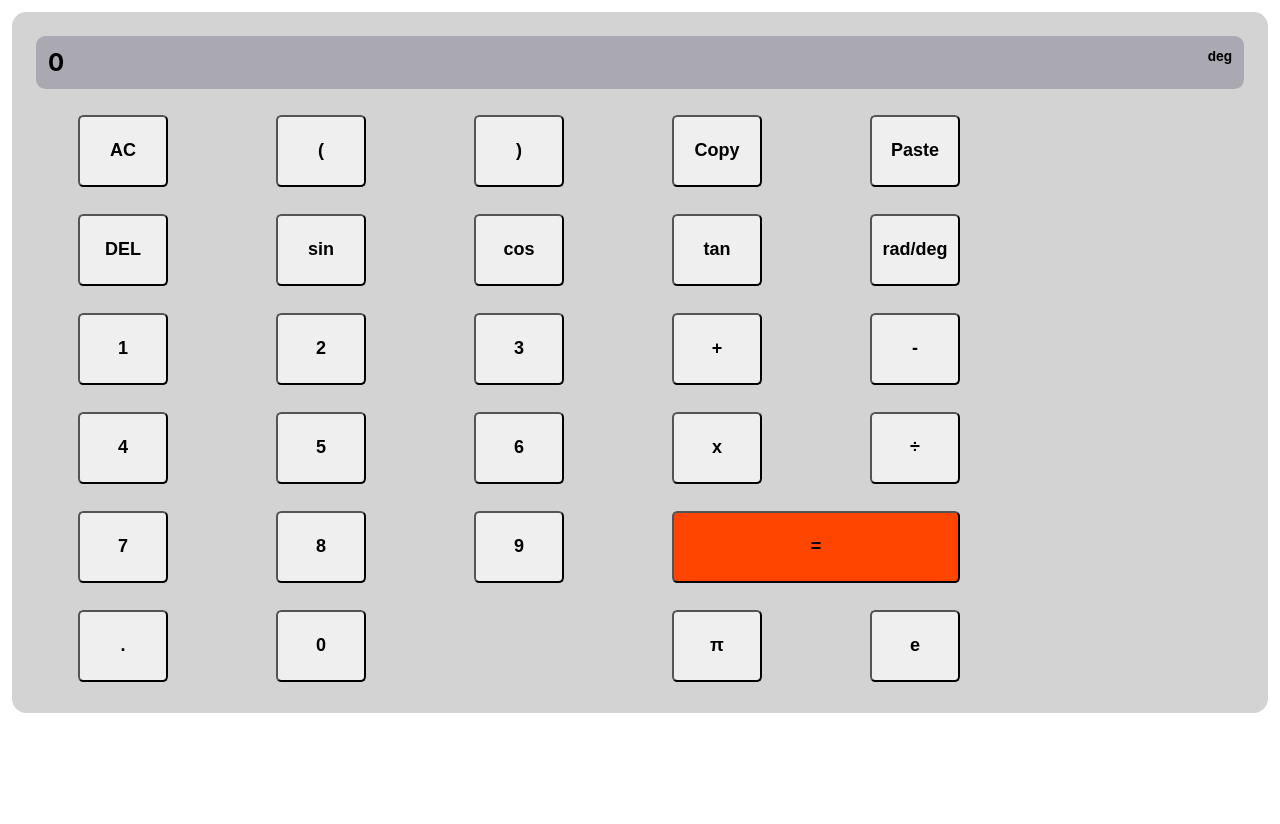
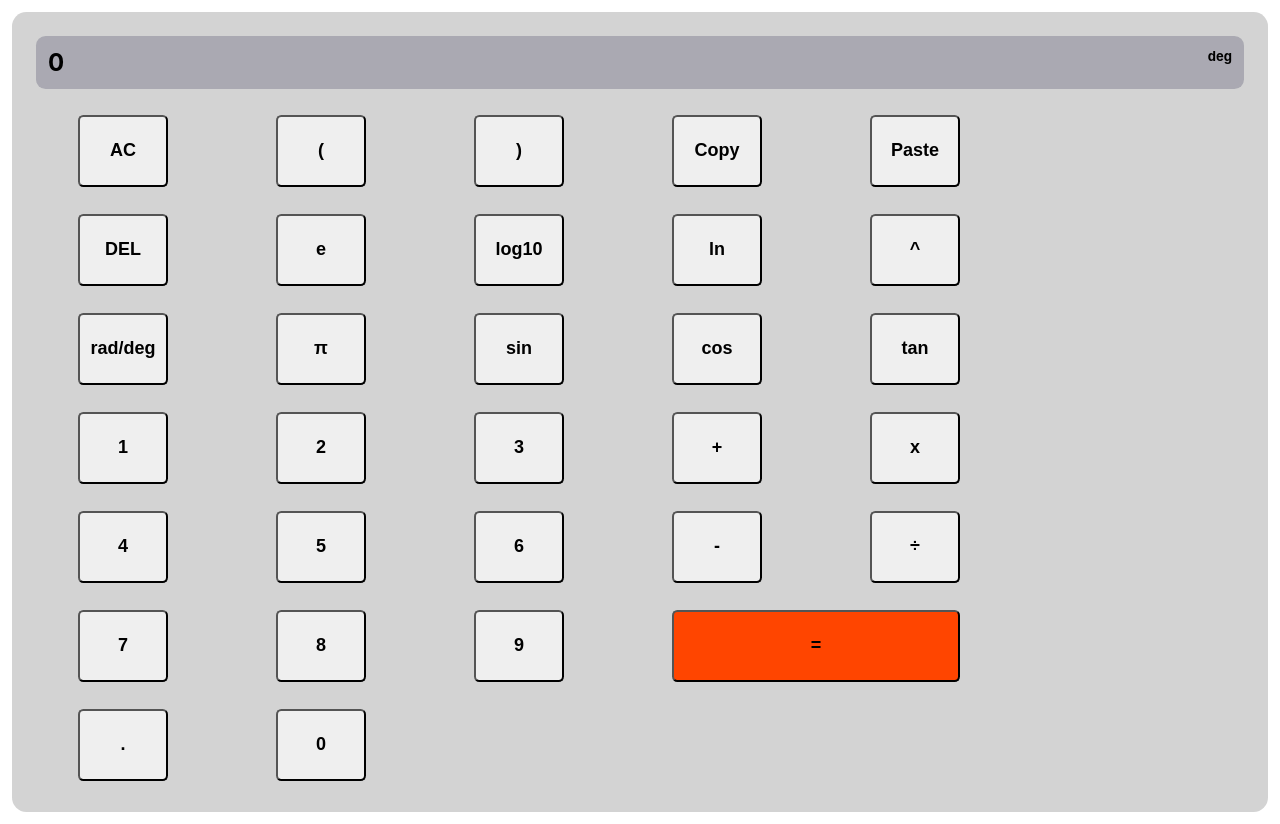
Before and after one commit to Eric-Th-Ma/coding-challenge-calculator, a React (Create React App) app: page / in a window 1280 px wide. Before the commit the page ends 800 px from the top, so only its background shows below. Built offline with nearby package versions, Linux system fonts and the light colour scheme.

Commit message:
Added exponents and logarithms

```diff
--- a/src/Calculator.js
+++ b/src/Calculator.js
@@ -8,14 +8,15 @@ const rowLength = 5
 
 // List of all buttons on calculator
 const allButtons = ['AC','(',')','Copy','Paste',
-                    'DEL','sin','cos','tan','rad/deg',
-                    '1','2','3','+','-',
-                    '4','5','6','x','÷',
+                    'DEL','e','log10','ln','^',
+                    'rad/deg','π','sin','cos','tan',
+                    '1','2','3','+','x',
+                    '4','5','6','-','÷',
                     '7','8','9','=','=2',
-                    '.','0','','π','e']
+                    '.','0','','','']
 
 // List of buttons that only require a call to addToState
-const addToStateButtons = ['sin','cos','tan','(',')','1','2','3','+','-','4','5','6','x','÷','7','8','9','.','0','π','e']
+const addToStateButtons = ['e','log10','ln','^','sin','cos','tan','(',')','1','2','3','+','-','4','5','6','x','÷','7','8','9','.','0','π']
 
 export default class Calculator extends Component {
     constructor(props) {
--- a/src/stateItem.js
+++ b/src/stateItem.js
@@ -17,10 +17,13 @@ const buttons = {
     '-' : buttonTypes.BINOP.REG,
     'x' : buttonTypes.BINOP.REG,
     '÷' : buttonTypes.BINOP.REG,
+    '^' : buttonTypes.BINOP.REG,
     '.' : buttonTypes.BINOP.DEC,
     'sin' : buttonTypes.UNIOP,
     'cos' : buttonTypes.UNIOP,
     'tan' : buttonTypes.UNIOP,
+    'log10' : buttonTypes.UNIOP,
+    'ln' : buttonTypes.UNIOP,
     'π': buttonTypes.CONST,
     'e': buttonTypes.CONST
 }
@@ -34,26 +37,7 @@ class StateItem {
         } else {
             this.buttonType = buttonTypes.NUMBER
         }
-        this.val = (this.buttonType===buttonTypes.NUMBER) ? parseInt(char) : char
-    }
-
-    splitOnDecimal() {
-        // once evaluated any decimal value will need to converted back into its whole part,
-        // the decimal operation, and its decimal part. This prevents adding a decimal point
-        // to an already fractional number
-
-        let newItem = new StateItem('0')
-        if (this.buttonType === buttonTypes.NUMBER) {
-            // convert to string and split on the decimal point
-            let valueList = this.val.toString().split('.')
-
-            // if split did anything record this by returning the decimal part and truncating this item
-            if (valueList.length>1) {
-                this.val = parseInt(valueList[0])
-                newItem.val = parseInt(valueList[1])
-            }
-        }
-        return newItem
+        this.val = char
     }
 }
 
--- a/src/stateList.js
+++ b/src/stateList.js
@@ -2,11 +2,15 @@ import {buttonTypes, StateItem} from './stateItem.js'
 
 const constVals =  {'π' : Math.PI,
                     'e' : Math.E}
+
+const trigOps = ['sin','cos','tan']
+
 // order of operations turning decimals into 1 number first and then following PMDAS
 const operationOrder = [['π','e'],
                         ['.'],
                         ['(', ')'],
-                        ['sin','cos','tan'],
+                        ['sin','cos','tan','log10','ln'],
+                        ['^'],
                         ['x', '÷'],
                         ['+', '-']]
 
@@ -29,11 +33,13 @@ export default class StateList {
                 // numbers can be added into a number object or follow binary operations or open parentheses as a new state item
 
                 if (lastType === buttonTypes.NUMBER) {
-                    this.listItems[this.listItems.length-1].val *= 10
-                    let adder = this.listItems[this.listItems.length-1].val<0 ? 0 - newItem.val : newItem.val
-                    this.listItems[this.listItems.length-1].val += adder
+                    if (this.listItems[this.listItems.length-1].val === '0') {
+                        this.listItems[this.listItems.length-1].val = newItem.val
+                    } else {
+                        this.listItems[this.listItems.length-1].val += newItem.val
+                    }
                 } else {
-                    canAdd = (Object.values(buttonTypes.BINOP).includes(lastType) || lastType === buttonTypes.PAREN.O || lastType === buttonTypes.UNIOP)
+                    canAdd = (lastType === buttonTypes.BINOP.REG || lastType === buttonTypes.PAREN.O || lastType === buttonTypes.UNIOP)
                 }
                 break
 
@@ -44,19 +50,20 @@ export default class StateList {
                 break
 
             case buttonTypes.BINOP.DEC:
-                // Decimal points are binary operations but can only follow numbers if that number was not preceded by another decimal point
+                // Decimal points can only follow numbers if that number does not contain another decimal point
+                // If so they are added to that item, not as a new item
 
-                canAdd = true
-                if (this.listItems.length>1) {
-                    canAdd = (this.listItems[this.listItems.length-2].buttonType !== buttonTypes.BINOP.DEC)
+                if (lastType === buttonTypes.NUMBER) {
+                    if (!lastType.includes('.')) {
+                        this.listItems[this.listItems.length-1].val += newItem.val
+                    }
                 }
-                canAdd = (canAdd && lastType === buttonTypes.NUMBER)
                 break
 
             case buttonTypes.PAREN.O:
                 // Opening parentheses can follow a regular binary operation single variable op or another open paren
 
-                if (this.listItems[0].val === 0 && this.listItems.length === 1) {
+                if (this.listItems[0].val === '0' && this.listItems.length === 1) {
                     // They can also replace the opening 0 IF that is all that is in the state list
                     this.listItems = [newItem]
                 } else {
@@ -82,7 +89,7 @@ export default class StateList {
             case buttonTypes.UNIOP:
                 // operations on a singular value can replace a starting 0, or follow any regular binop, open paren, or other UNIOP
 
-                if (this.listItems[0].val === 0 && this.listItems.length === 1) {
+                if (this.listItems[0].val === '0' && this.listItems.length === 1) {
                     this.listItems = [newItem]
                 } else {
                     canAdd = (lastType === buttonTypes.BINOP.REG || lastType === buttonTypes.PAREN.O || lastType === buttonTypes.UNIOP)
@@ -92,7 +99,7 @@ export default class StateList {
             case buttonTypes.CONST:
                 // constants can replace a starting 0, or follow any regular binop, open paren, or other UNIOP
 
-                if (this.listItems[0].val === 0 && this.listItems.length === 1) {
+                if (this.listItems[0].val === '0' && this.listItems.length === 1) {
                     this.listItems = [newItem]
                 } else {
                     canAdd = (lastType === buttonTypes.BINOP.REG || lastType === buttonTypes.PAREN.O || lastType === buttonTypes.UNIOP)
@@ -110,6 +117,7 @@ export default class StateList {
     }
 
     evaluate(inDegrees) {
+        console.log(this.listItems.map(x=>x))
         // only evaluate if the final entry is a number, or close paren, and all open parentheses are closed
         let lastType = this.listItems[this.listItems.length-1].buttonType
         let openCount = 0
@@ -129,13 +137,13 @@ export default class StateList {
 
                         let currentItem = this.listItems[i]
                         // if this is a binary operation we will evaluate it and overwrite three terms with the result
-                        if (Object.values(buttonTypes.BINOP).includes(currentItem.buttonType)) {
+                        if (currentItem.buttonType === buttonTypes.BINOP.REG) {
                             this.evalBinOp(i)
                             i-=1
 
                         // if this is a parenthetical we will evaluate the whole thing and then enter the result in its place
                         } else if (this.listItems[i].val==='(') {
-                            let evaluationSuccess = this.evalParen(i)
+                            let evaluationSuccess = this.evalParen(i, inDegrees)
                             if (!evaluationSuccess) {
                                 this.listItems = [new StateItem('NaN')]
                             }
@@ -143,56 +151,46 @@ export default class StateList {
                             this.evalUniOp(i, inDegrees)
                         } else if (currentItem.buttonType === buttonTypes.CONST) {
                             let constItem = new StateItem('0')
-                            constItem.val = constVals[currentItem.val]
+                            constItem.val = constVals[currentItem.val].toString()
                             this.listItems[i] = constItem
                         }
                     }
                 }
             }
             // round early enough to avoid floating point errors
-            this.listItems[0].val = Math.round(this.listItems[0].val*1000000000)/1000000000
-
-            // split decimal numbers to avoid adding decimal points to already decimal numbers
-            let splitRight = this.listItems[0].splitOnDecimal()
-            if (splitRight.val !== 0) {
-                this.listItems.push(new StateItem('.'))
-                this.listItems.push(splitRight)
-            }
+            this.listItems[0].val = (Math.round(parseFloat(this.listItems[0].val)*1000000000)/1000000000).toString()
         }
     }
 
     evalBinOp(index) {
         // evaluate and replace binary operation located at index in listItems
 
-        let left = this.listItems[index-1].val
+        let left = parseFloat(this.listItems[index-1].val)
         let op = this.listItems[index].val
-        let right = this.listItems[index+1].val
+        let right = parseFloat(this.listItems[index+1].val)
 
         let result = new StateItem('0')
         switch(op) {
 
             // basic arithmetic operations
             case '+':
-                result.val = left+right
+                result.val = (left+right).toString()
                 break
             case '-':
-                result.val = left-right
+                result.val = (left-right).toString()
                 break
             case 'x':
-                result.val = left*right
+                result.val = (left*right).toString()
                 break
             case '÷':
-                result.val = left/right
+                result.val = (left/right).toString()
+                break
+            case '^':
+                result.val = (left**right).toString()
                 break
 
-            case '.':
-                // decimal value must agree with the sign of the whole value
-                let decimalValue = (left > 0) ? right / 10**right.toString().length : 0 - right / 10**right.toString().length
-
-                result.val = left + decimalValue
-                break
             default:
-                result.val = 0
+                result.val = '0'
                 break
         }
         // replace left hand side, right hand side and binary operation with their evaluation
@@ -203,8 +201,8 @@ export default class StateList {
         // evaluate and replace a single operation located at index in listItems
 
         let op = this.listItems[index].val
-        let number = this.listItems[index+1].val
-        if (inDegrees) {
+        let number = parseFloat(this.listItems[index+1].val)
+        if (inDegrees && trigOps.includes(op)) {
             number = number * Math.PI / 180
         }
 
@@ -213,23 +211,29 @@ export default class StateList {
 
             // basic trig operations
             case 'sin':
-                result.val = Math.sin(number)
+                result.val = (Math.sin(number)).toString()
                 break
             case 'cos':
-                result.val = Math.cos(number)
+                result.val = (Math.cos(number)).toString()
                 break
             case 'tan':
-                result.val = Math.tan(number)
+                result.val = (Math.tan(number)).toString()
+                break
+            case 'log10':
+                result.val = (Math.log10(number)).toString()
+                break
+            case 'ln':
+                result.val = (Math.log(number)).toString()
                 break
             default:
-                result.val = 0
+                result.val = '0'
                 break
         }
         // replace the operation and operand with their evaluation
         this.listItems.splice(index, 2, result)
     }
 
-    evalParen(i) {
+    evalParen(i, inDegrees) {
         // evaluate inside of parentheses starting at i and insert the evaluation in its place in listItems
 
         // count open parens to find close paren that closes off i
@@ -246,7 +250,7 @@ export default class StateList {
                     // once found, copy the section with the parentheses and evaluate it
                     let innerState = new StateList()
                     innerState.listItems = this.listItems.slice(i+1,j)
-                    innerState.evaluate()
+                    innerState.evaluate(inDegrees)
 
                     // insert the result in place of the entire parenthetical
                     this.listItems.splice(i, j-i+1, ...innerState.listItems)
@@ -264,10 +268,13 @@ export default class StateList {
         // Copy our list items so we can see if joing will work without modifying our state
         let selfCopy = new StateList()
         selfCopy.listItems = this.listItems.map(x=>x)
-        // If one join works then join all, otherwise do nothing
-        if (selfCopy.tryAddItem(otherStateList.listItems[0].val.toString())) {
-            for (let item of otherStateList.listItems) {
-                this.tryAddItem(item.val.toString())
+        // First we check if we are appending a number to a number. We don't want to do this.
+        if (selfCopy.listItems[selfCopy.listItems.length-1].buttonType!==buttonTypes.NUMBER || otherStateList.listItems[0].buttonType!==buttonTypes.NUMBER) {
+            // If one join works then join all, otherwise do nothing
+            if (selfCopy.tryAddItem(otherStateList.listItems[0].val)) {
+                for (let item of otherStateList.listItems) {
+                    this.tryAddItem(item.val)
+                }
             }
         }
     }
```
Also changed, not shown: src/Display.js (+5 -7 lines), 1 other file (tests, documents, lock files or other folders).
